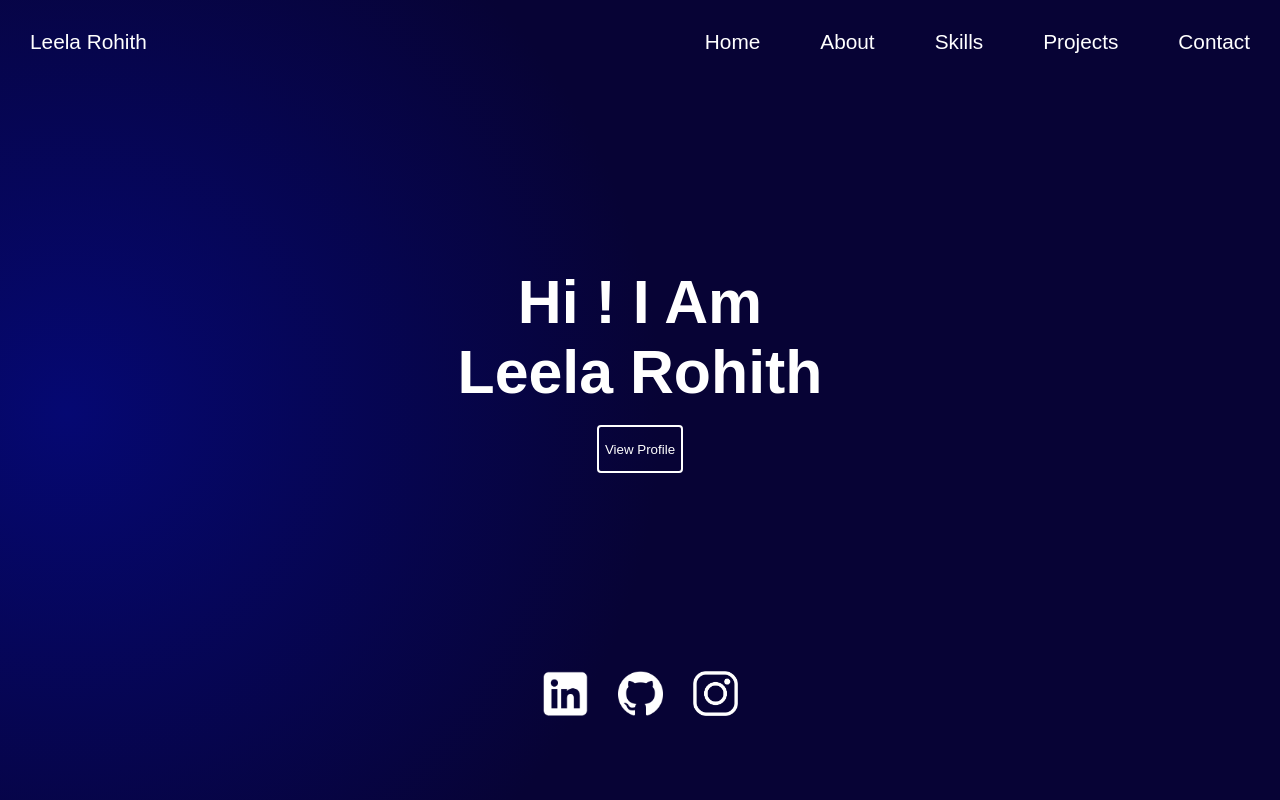
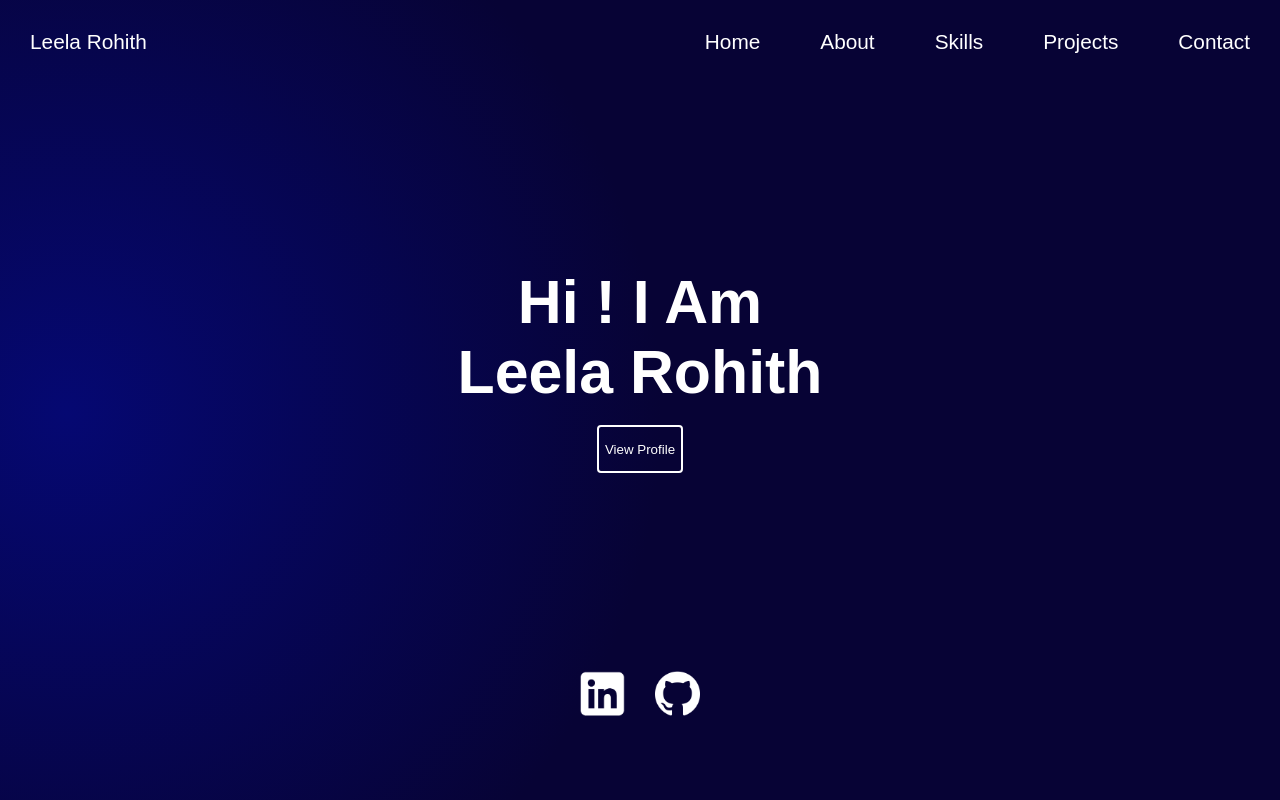
Before and after one commit to LeelaRohith/my-portfolio, a React (Create React App) app: page / in a window 1280 px wide. Shown: the top 800 px of the page. Built offline with nearby package versions, Linux system fonts and the light colour scheme.

Commit message:
instagram removed

```diff
--- a/src/Components/Home/Home.js
+++ b/src/Components/Home/Home.js
@@ -106,9 +106,9 @@
           <a href="https://github.com/LeelaRohith">
             <img src={git} alt="logo"></img>
           </a>
-          <a href="https://www.instagram.com/leelarohith10/">
+          {/* <a href="https://www.instagram.com/leelarohith10/">
             <img src={insta} alt="logo"></img>
-          </a>
+          </a> */}
         </div>
       </div>
     </div>
```
